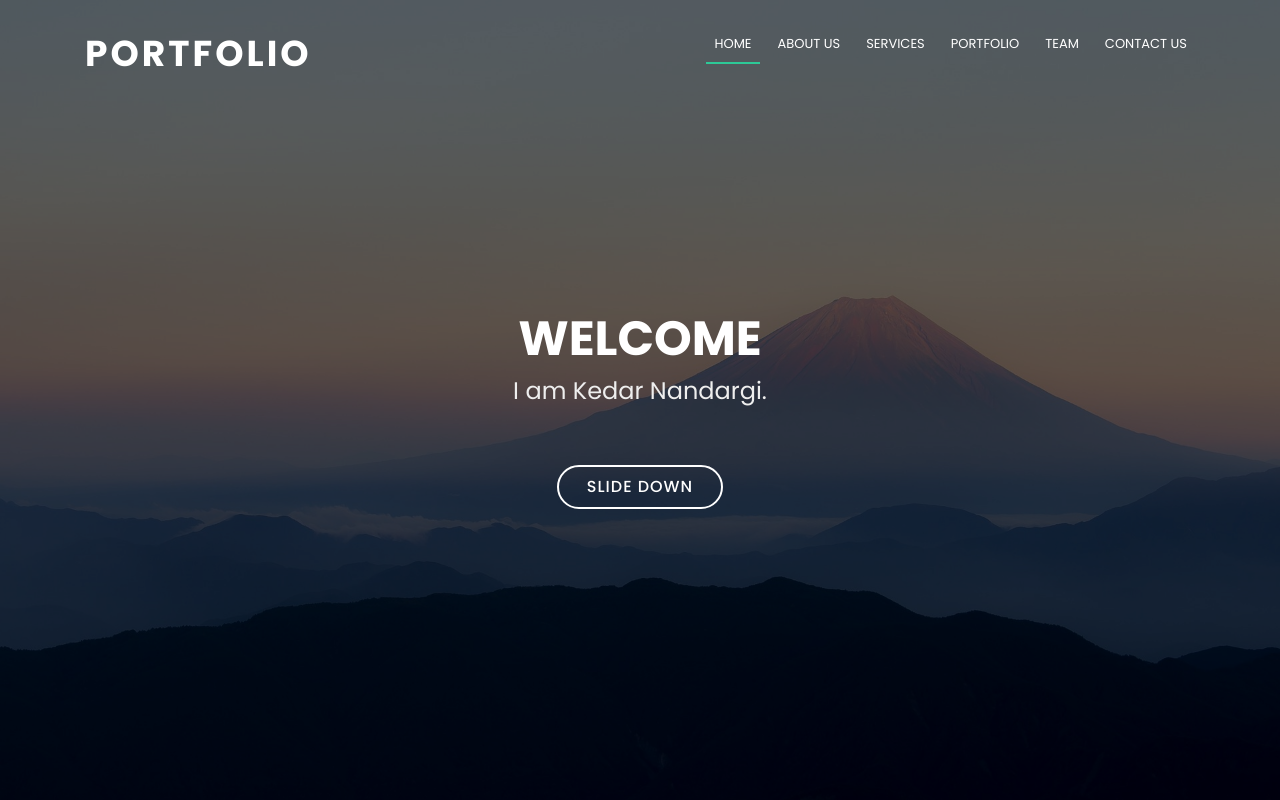
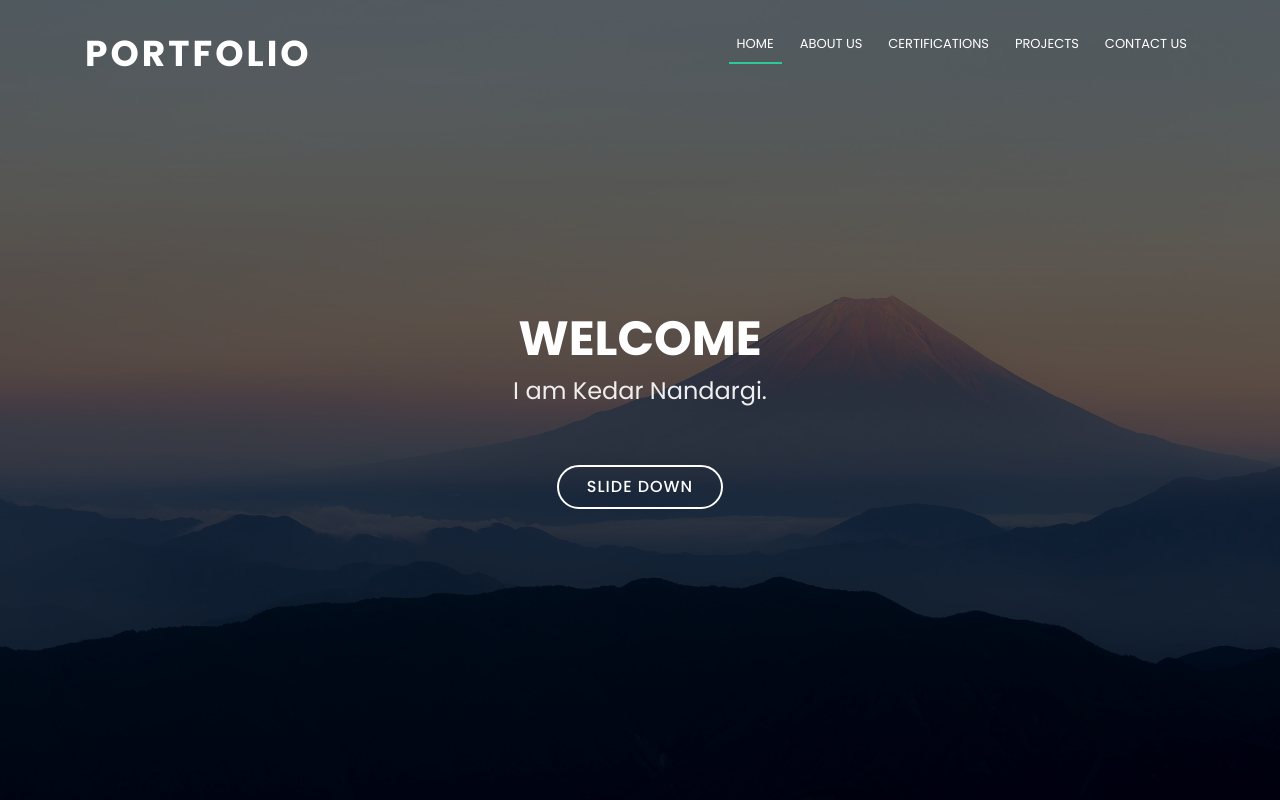
Before and after one commit to Kedar0572/project, a plain HTML site: page index.html in a window 1280 px wide. Shown: the top 800 px of the page. Drawn offline with nearby package versions, Linux system fonts and the light colour scheme; some packages are replaced by stand-ins of ours.

Commit message:
navbar changes

```diff
--- a/index.html
+++ b/index.html
@@ -44,9 +44,8 @@
         <ul class="nav-menu">
           <li class="menu-active"><a href="#hero">Home</a></li>
           <li><a href="#about">About Us</a></li>
-          <li><a href="#services">Services</a></li>
-          <li><a href="#portfolio">Portfolio</a></li>
-          <li><a href="#team">Team</a></li>
+          <li><a href="#services">Certifications</a></li>
+          <li><a href="#portfolio">PROJECTS</a></li>
           <li><a href="#contact">Contact Us</a></li>
         </ul>
       </nav>
```
